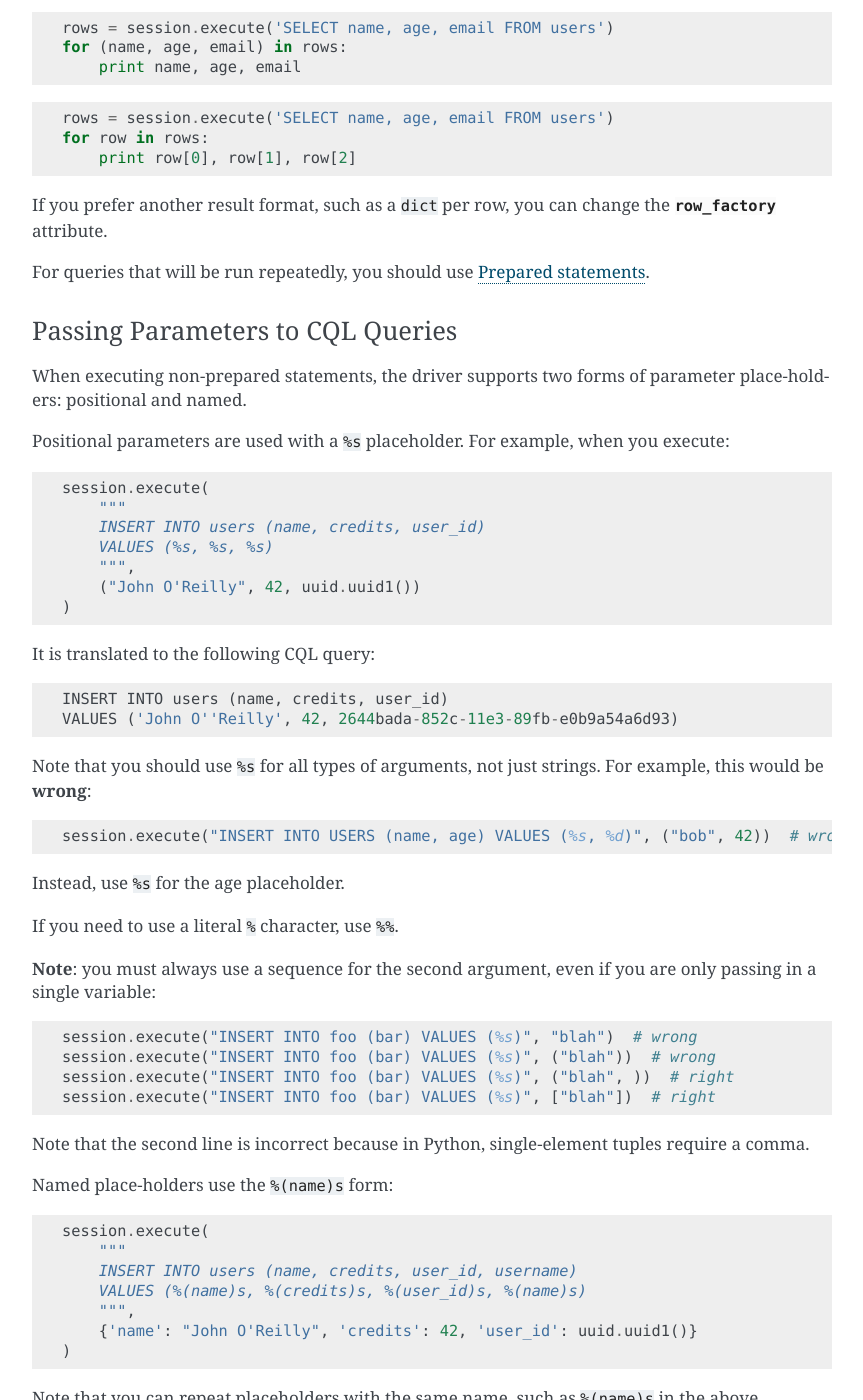
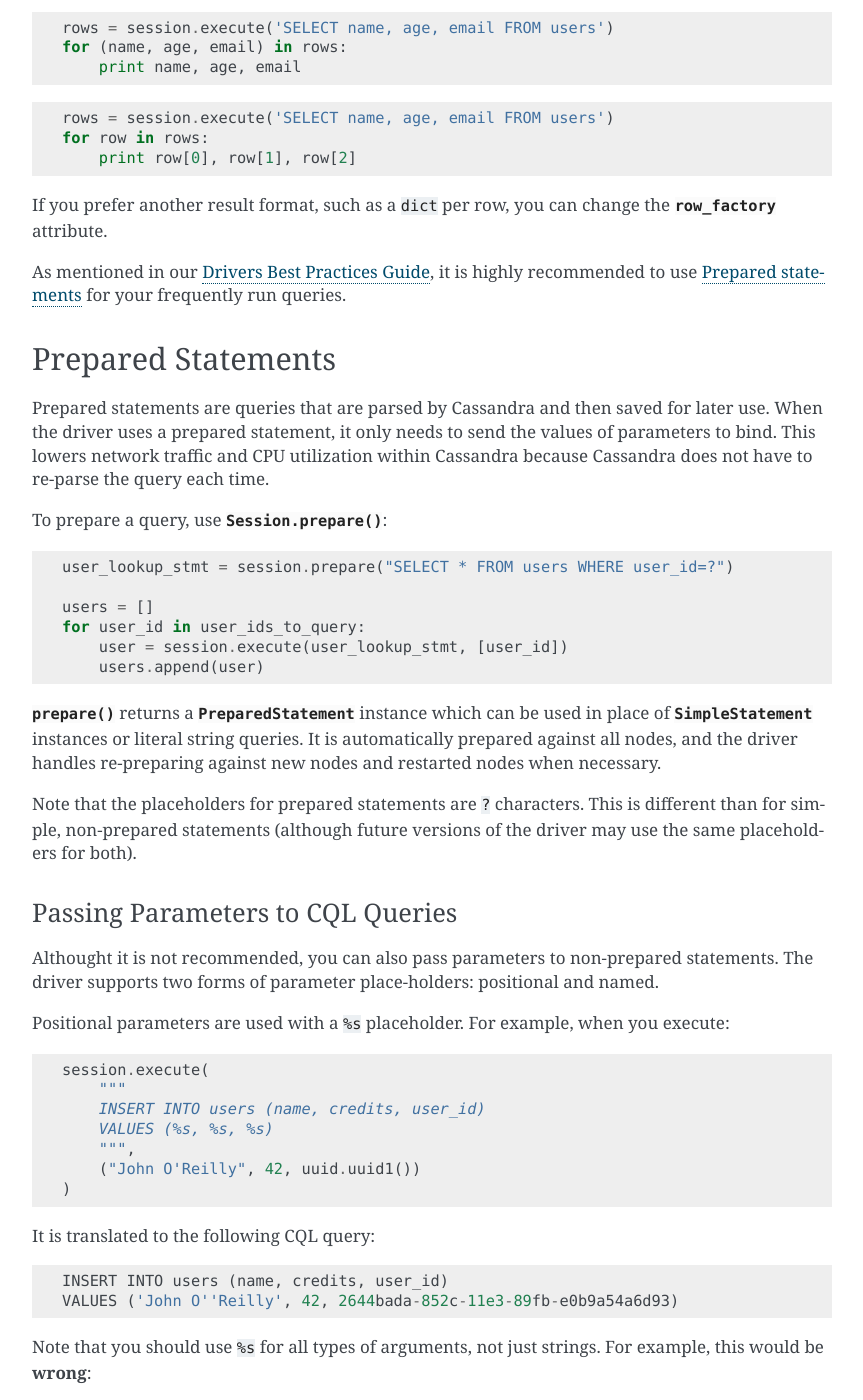
Before and after one commit to datastax/python-driver, a Sphinx documentation site: the page built from docs/getting_started.rst, in a window 1280 px wide and 1400 px high, scrolled down 2520 px. Shown: the whole window, without its empty margins (258-1121 px from the left). Built offline with Sphinx 7.4.7, drawn with Linux system fonts in a browser that asks for light colours; pages that are not in the unit, such as notebooks, are missing from menus; some of the changed text lies outside the part shown.

Commit message:
Emphasize prepared statements in getting started

```diff
--- a/docs/getting_started.rst
+++ b/docs/getting_started.rst
@@ -110,7 +110,6 @@ by executing a ``USE <keyspace>`` query:
     # or you can do this instead
     session.execute('USE users')
 
-
 Executing Queries
 -----------------
 Now that we have a :class:`.Session` we can begin to execute queries. The simplest
@@ -153,13 +152,45 @@ examples are equivalent:
 If you prefer another result format, such as a ``dict`` per row, you
 can change the :attr:`~.Session.row_factory` attribute.
 
-For queries that will be run repeatedly, you should use
-`Prepared statements <#prepared-statements>`_.
+As mentioned in our `Drivers Best Practices Guide <https://docs.datastax.com/en/devapp/doc/devapp/driversBestPractices.html#driversBestPractices__usePreparedStatements>`_,
+it is highly recommended to use `Prepared statements <#prepared-statement>`_ for your
+frequently run queries.
+
+.. _prepared-statement:
+
+Prepared Statements
+-------------------
+Prepared statements are queries that are parsed by Cassandra and then saved
+for later use.  When the driver uses a prepared statement, it only needs to
+send the values of parameters to bind.  This lowers network traffic
+and CPU utilization within Cassandra because Cassandra does not have to
+re-parse the query each time.
+
+To prepare a query, use :meth:`.Session.prepare()`:
+
+.. code-block:: python
+
+    user_lookup_stmt = session.prepare("SELECT * FROM users WHERE user_id=?")
+
+    users = []
+    for user_id in user_ids_to_query:
+        user = session.execute(user_lookup_stmt, [user_id])
+        users.append(user)
+
+:meth:`~.Session.prepare()` returns a :class:`~.PreparedStatement` instance
+which can be used in place of :class:`~.SimpleStatement` instances or literal
+string queries.  It is automatically prepared against all nodes, and the driver
+handles re-preparing against new nodes and restarted nodes when necessary.
+
+Note that the placeholders for prepared statements are ``?`` characters.  This
+is different than for simple, non-prepared statements (although future versions
+of the driver may use the same placeholders for both).
 
 Passing Parameters to CQL Queries
 ^^^^^^^^^^^^^^^^^^^^^^^^^^^^^^^^^
-When executing non-prepared statements, the driver supports two forms of
-parameter place-holders: positional and named.
+Althought it is not recommended, you can also pass parameters to non-prepared
+statements. The driver supports two forms of parameter place-holders: positional
+and named.
 
 Positional parameters are used with a ``%s`` placeholder.  For example,
 when you execute:
@@ -376,34 +407,6 @@ in a :class:`~.SimpleStatement`:
         consistency_level=ConsistencyLevel.QUORUM)
     session.execute(query, ('John', 42))
 
-Prepared Statements
--------------------
-Prepared statements are queries that are parsed by Cassandra and then saved
-for later use.  When the driver uses a prepared statement, it only needs to
-send the values of parameters to bind.  This lowers network traffic
-and CPU utilization within Cassandra because Cassandra does not have to
-re-parse the query each time.
-
-To prepare a query, use :meth:`.Session.prepare()`:
-
-.. code-block:: python
-
-    user_lookup_stmt = session.prepare("SELECT * FROM users WHERE user_id=?")
-
-    users = []
-    for user_id in user_ids_to_query:
-        user = session.execute(user_lookup_stmt, [user_id])
-        users.append(user)
-
-:meth:`~.Session.prepare()` returns a :class:`~.PreparedStatement` instance
-which can be used in place of :class:`~.SimpleStatement` instances or literal
-string queries.  It is automatically prepared against all nodes, and the driver
-handles re-preparing against new nodes and restarted nodes when necessary.
-
-Note that the placeholders for prepared statements are ``?`` characters.  This
-is different than for simple, non-prepared statements (although future versions
-of the driver may use the same placeholders for both).
-
 Setting a Consistency Level with Prepared Statements
 ^^^^^^^^^^^^^^^^^^^^^^^^^^^^^^^^^^^^^^^^^^^^^^^^^^^^
 To specify a consistency level for prepared statements, you have two options.
```
